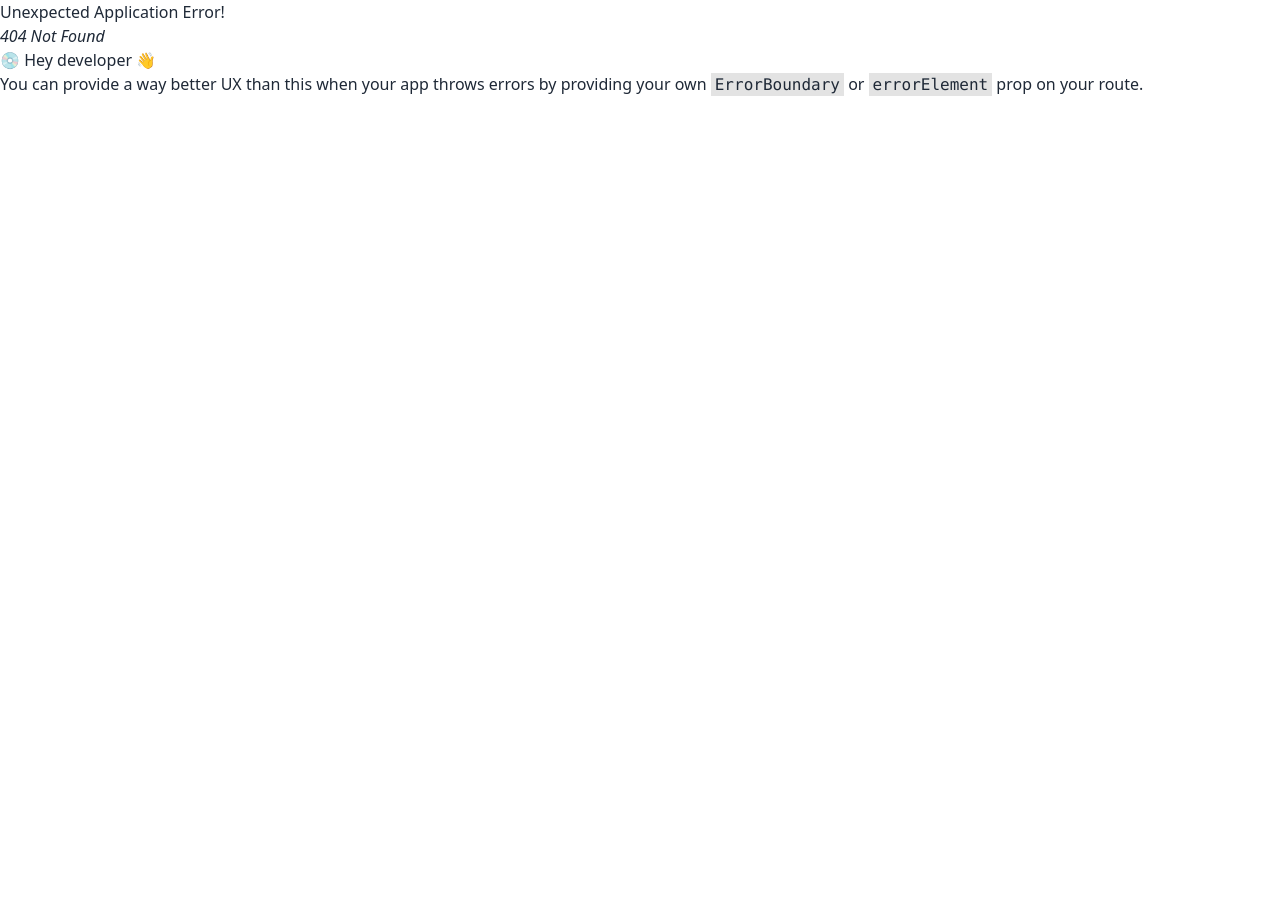
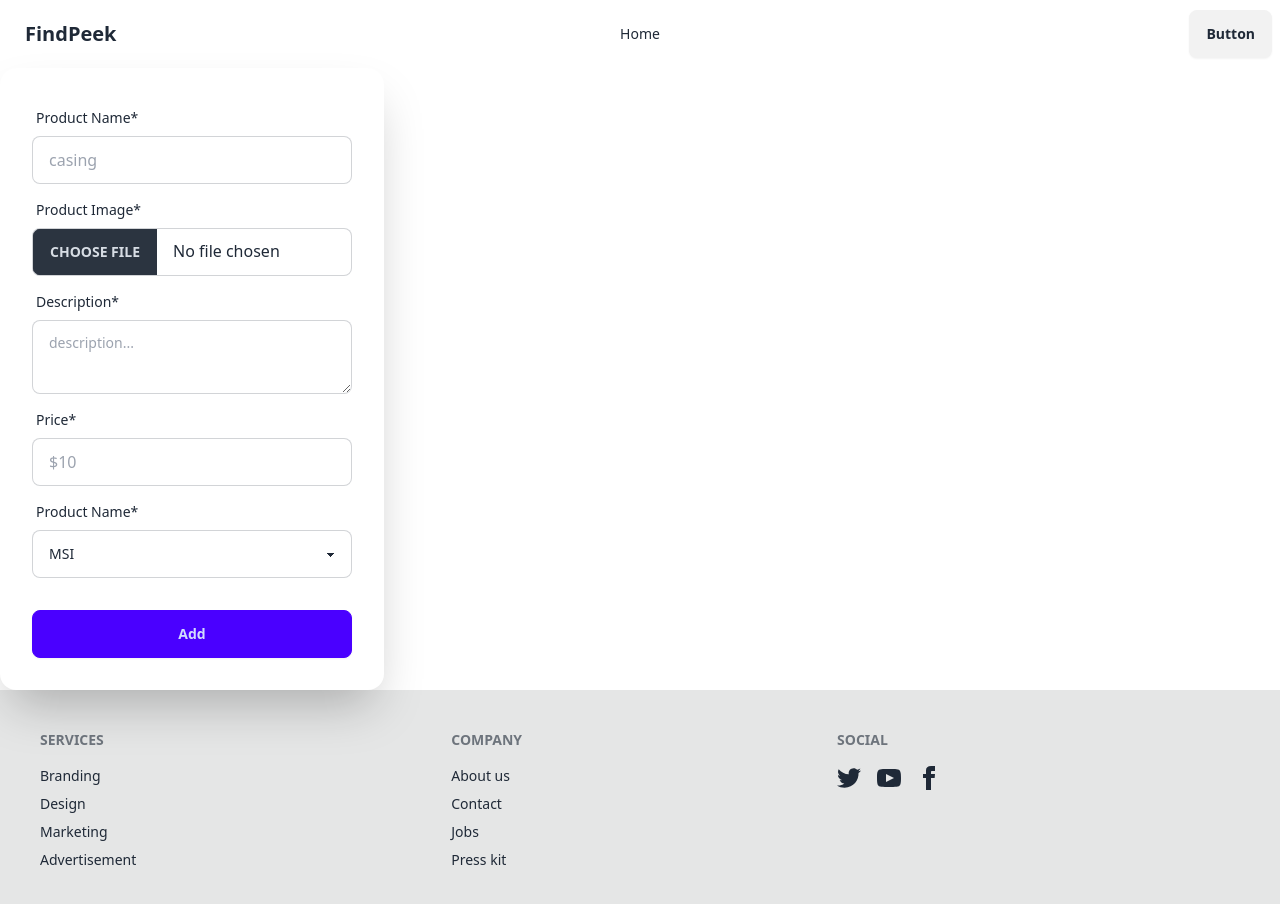
Before and after one commit to MASHRAFI47/find-peek-client, a React (Vite) app: page /add-product in a window 1280 px wide. Before the commit this address had no page. Shown: the top 904 px of the page. Before the commit the page ends 800 px from the top, so only its background shows below. Built offline with nearby package versions, Linux system fonts and the light colour scheme.

Commit message:
image upload setup

```diff
--- a/package.json
+++ b/package.json
@@ -10,9 +10,12 @@
     "preview": "vite preview"
   },
   "dependencies": {
+    "@tanstack/react-query": "^5.51.23",
+    "axios": "^1.7.4",
     "firebase": "^10.13.0",
     "react": "^18.3.1",
     "react-dom": "^18.3.1",
+    "react-hook-form": "^7.52.2",
     "react-router-dom": "^6.26.0"
   },
   "devDependencies": {
--- a/src/components/Footer/Footer.jsx
+++ b/src/components/Footer/Footer.jsx
@@ -1,8 +1,60 @@
-import React from 'react'
 
 const Footer = () => {
     return (
-        <div>Footer</div>
+        <footer className="footer bg-base-300 text-base-content p-10">
+            <nav>
+                <h6 className="footer-title">Services</h6>
+                <a className="link link-hover">Branding</a>
+                <a className="link link-hover">Design</a>
+                <a className="link link-hover">Marketing</a>
+                <a className="link link-hover">Advertisement</a>
+            </nav>
+            <nav>
+                <h6 className="footer-title">Company</h6>
+                <a className="link link-hover">About us</a>
+                <a className="link link-hover">Contact</a>
+                <a className="link link-hover">Jobs</a>
+                <a className="link link-hover">Press kit</a>
+            </nav>
+            <nav>
+                <h6 className="footer-title">Social</h6>
+                <div className="grid grid-flow-col gap-4">
+                    <a>
+                        <svg
+                            xmlns="http://www.w3.org/2000/svg"
+                            width="24"
+                            height="24"
+                            viewBox="0 0 24 24"
+                            className="fill-current">
+                            <path
+                                d="M24 4.557c-.883.392-1.832.656-2.828.775 1.017-.609 1.798-1.574 2.165-2.724-.951.564-2.005.974-3.127 1.195-.897-.957-2.178-1.555-3.594-1.555-3.179 0-5.515 2.966-4.797 6.045-4.091-.205-7.719-2.165-10.148-5.144-1.29 2.213-.669 5.108 1.523 6.574-.806-.026-1.566-.247-2.229-.616-.054 2.281 1.581 4.415 3.949 4.89-.693.188-1.452.232-2.224.084.626 1.956 2.444 3.379 4.6 3.419-2.07 1.623-4.678 2.348-7.29 2.04 2.179 1.397 4.768 2.212 7.548 2.212 9.142 0 14.307-7.721 13.995-14.646.962-.695 1.797-1.562 2.457-2.549z"></path>
+                        </svg>
+                    </a>
+                    <a>
+                        <svg
+                            xmlns="http://www.w3.org/2000/svg"
+                            width="24"
+                            height="24"
+                            viewBox="0 0 24 24"
+                            className="fill-current">
+                            <path
+                                d="M19.615 3.184c-3.604-.246-11.631-.245-15.23 0-3.897.266-4.356 2.62-4.385 8.816.029 6.185.484 8.549 4.385 8.816 3.6.245 11.626.246 15.23 0 3.897-.266 4.356-2.62 4.385-8.816-.029-6.185-.484-8.549-4.385-8.816zm-10.615 12.816v-8l8 3.993-8 4.007z"></path>
+                        </svg>
+                    </a>
+                    <a>
+                        <svg
+                            xmlns="http://www.w3.org/2000/svg"
+                            width="24"
+                            height="24"
+                            viewBox="0 0 24 24"
+                            className="fill-current">
+                            <path
+                                d="M9 8h-3v4h3v12h5v-12h3.642l.358-4h-4v-1.667c0-.955.192-1.333 1.115-1.333h2.885v-5h-3.808c-3.596 0-5.192 1.583-5.192 4.615v3.385z"></path>
+                        </svg>
+                    </a>
+                </div>
+            </nav>
+        </footer>
     )
 }
 
--- a/src/components/Header/Header.jsx
+++ b/src/components/Header/Header.jsx
@@ -1,6 +1,9 @@
-import React from 'react'
+import { NavLink } from "react-router-dom"
 
 const Header = () => {
+    const links = <>
+        <li><NavLink to={'/'}>Home</NavLink></li>
+    </>
     return (
         <div className='container mx-auto'>
             <div className="navbar bg-base-100">
@@ -23,37 +26,19 @@ const Header = () => {
                         <ul
                             tabIndex={0}
                             className="menu menu-sm dropdown-content bg-base-100 rounded-box z-[1] mt-3 w-52 p-2 shadow">
-                            <li><a>Item 1</a></li>
-                            <li>
-                                <a>Parent</a>
-                                <ul className="p-2">
-                                    <li><a>Submenu 1</a></li>
-                                    <li><a>Submenu 2</a></li>
-                                </ul>
-                            </li>
-                            <li><a>Item 3</a></li>
+                           {links}
                         </ul>
                     </div>
                     <a className="btn btn-ghost text-xl">FindPeek</a>
                 </div>
                 <div className="navbar-center hidden lg:flex">
-                    {/* <ul className="menu menu-horizontal px-1">
-                        <li><a>Item 1</a></li>
-                        <li>
-                            <details>
-                                <summary>Parent</summary>
-                                <ul className="p-2">
-                                    <li><a>Submenu 1</a></li>
-                                    <li><a>Submenu 2</a></li>
-                                </ul>
-                            </details>
-                        </li>
-                        <li><a>Item 3</a></li>
-                    </ul> */}
+                    <ul className="menu menu-horizontal px-1">
+                        {links}
+                    </ul>
 
-                    <div className="form-control">
+                    {/* <div className="form-control">
                         <input type="text" placeholder="Search" className="input input-bordered w-24 md:w-auto" />
-                    </div>
+                    </div> */}
                 </div>
                 <div className="navbar-end">
                     <a className="btn">Button</a>
--- /dev/null
+++ b/src/hooks/imageUpload.jsx
@@ -0,0 +1,10 @@
+import axios from "axios";
+
+export const imageUpload = async (image) => {
+    const formData = new FormData();
+    formData.append("image", image);
+    const { data } = await axios.post(`https://api.imgbb.com/1/upload?expiration=600&key=${import.meta.env.VITE_img_api}`, formData);
+    return data.data.display_url;
+}
+
+export default imageUpload
--- /dev/null
+++ b/src/hooks/useAxiosCommon.jsx
@@ -0,0 +1,11 @@
+import axios from "axios"
+
+const axiosCommon = axios.create({
+    baseURL: import.meta.env.VITE_api_url
+})
+
+const useAxiosCommon = () => {
+    return axiosCommon
+}
+
+export default useAxiosCommon
--- a/src/layout/Root.jsx
+++ b/src/layout/Root.jsx
@@ -1,4 +1,3 @@
-import React from 'react'
 import Header from '../components/Header/Header'
 import { Outlet } from 'react-router-dom'
 import Footer from '../components/Footer/Footer'
--- a/src/main.jsx
+++ b/src/main.jsx
@@ -1,14 +1,23 @@
 import { StrictMode } from 'react'
 import { createRoot } from 'react-dom/client'
-import App from './App.jsx'
+// import App from './App.jsx'
 import './index.css'
 import {
   RouterProvider,
 } from "react-router-dom";
 import { router } from './routes/Routes.jsx';
 
+import {
+  QueryClient,
+  QueryClientProvider,
+} from '@tanstack/react-query'
+
+const queryClient = new QueryClient()
+
 createRoot(document.getElementById('root')).render(
   <StrictMode>
-    <RouterProvider router={router} />
+    <QueryClientProvider client={queryClient}>
+      <RouterProvider router={router} />
+    </QueryClientProvider>
   </StrictMode>,
 )
--- /dev/null
+++ b/src/pages/Admin/AddProduct.jsx
@@ -0,0 +1,89 @@
+import { useMutation } from "@tanstack/react-query";
+import { useForm } from "react-hook-form";
+import useAxiosCommon from "../../hooks/useAxiosCommon";
+import imageUpload from "../../hooks/imageUpload";
+
+const AddProduct = () => {
+    const axiosCommon = useAxiosCommon();
+
+    const { register, handleSubmit, formState: { errors } } = useForm();
+    const onSubmit = async data => {
+        const { productName, productImage } = data
+
+        //image
+        const displayImage = productImage[0];
+        const picture = await imageUpload(displayImage);
+        console.log(picture)
+
+        mutateAsync({ productName, productImage: picture });
+    };
+
+    const { mutateAsync } = useMutation({
+        mutationFn: async (product) => {
+            const { data } = await axiosCommon.post("/products", product);
+            return data;
+        },
+        onSuccess: (data) => {
+            console.log(data);
+        }
+    })
+
+    return (
+        <div>
+            <div className="card bg-base-100 w-full max-w-sm shrink-0 shadow-2xl">
+                <form className="card-body" onSubmit={handleSubmit(onSubmit)}>
+                    <div className="form-control">
+                        <label className="label">
+                            <span className="label-text">Product Name*</span>
+                        </label>
+                        <input type="text" placeholder="casing" className="input input-bordered" {...register("productName", { required: true })} />
+                        {errors.productName && <span className="text-red-600">This field is required</span>}
+                    </div>
+
+                    <div className="form-control">
+                        <label className="label">
+                            <span className="label-text">Product Image*</span>
+                        </label>
+                        <input type="file" className="file-input file-input-bordered w-full max-w-xs" {...register("productImage", { required: true })} />
+                        {errors.productImage && <span className="text-red-600">This field is required</span>}
+                    </div>
+
+                    <div className="form-control">
+                        <label className="label">
+                            <span className="label-text">Description*</span>
+                        </label>
+                        <textarea className="textarea textarea-bordered" placeholder="description..." {...register("description", { required: true })}></textarea>
+                        {errors.description && <span className="text-red-600">This field is required</span>}
+                    </div>
+
+                    <div className="form-control">
+                        <label className="label">
+                            <span className="label-text">Price*</span>
+                        </label>
+                        <input type="number" placeholder="$10" className="input input-bordered" {...register("price", { required: true })} />
+                        {errors.price && <span className="text-red-600">This field is required</span>}
+                    </div>
+
+                    <div className="form-control">
+                        <label className="label">
+                            <span className="label-text">Product Name*</span>
+                        </label>
+                        <select className="select select-bordered w-full max-w-xs" {...register("category", { required: true })}>
+                            <option disabled>Select Category</option>
+                            <option>MSI</option>
+                            <option>Asus</option>
+                        </select>
+                        {errors.category && <span className="text-red-600">This field is required</span>}
+                    </div>
+
+
+                    <div className="form-control mt-6">
+                        <button className="btn btn-primary">Add</button>
+                    </div>
+                </form>
+            </div>
+        </div>
+    )
+}
+
+export default AddProduct
--- a/src/pages/Home/Home.jsx
+++ b/src/pages/Home/Home.jsx
@@ -1,4 +1,3 @@
-import React from 'react'
 
 const Home = () => {
     return (
```
Also changed, not shown: src/routes/Routes.jsx (+6 -2 lines), 1 other file (tests, documents, lock files or other folders).
